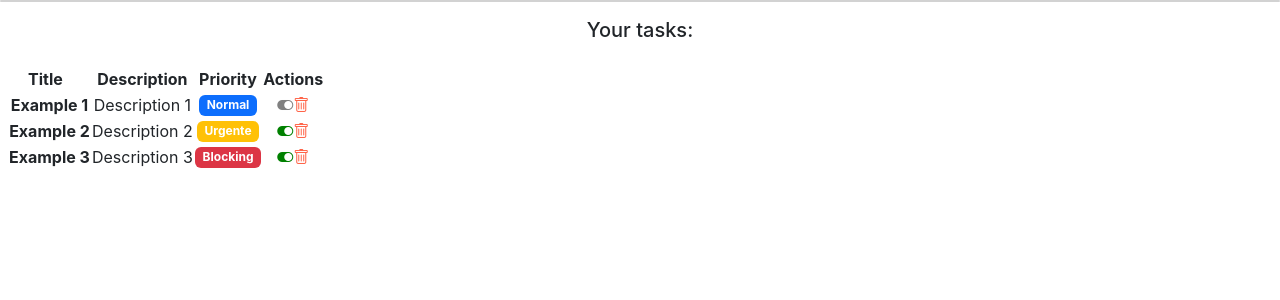
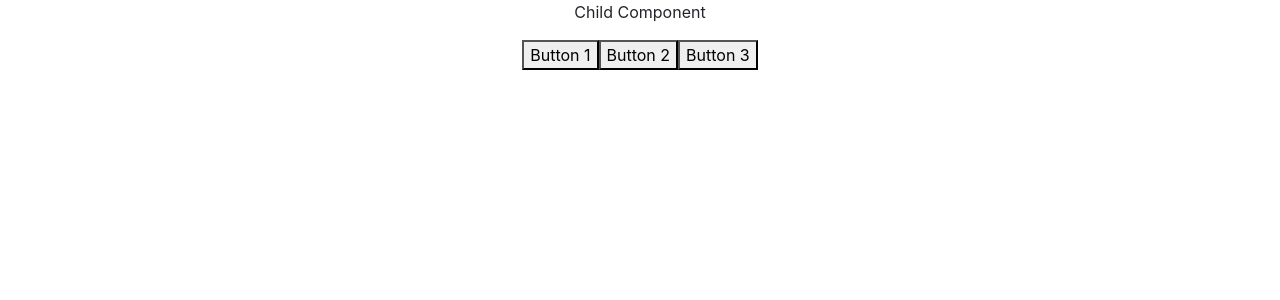
Before and after one commit to SJAR03/task-tracker-react, a React (Create React App) app: page / in a window 1280 px wide. Shown: the top 300 px of the page. Built offline with nearby package versions, Linux system fonts and the light colour scheme.

Commit message:
event handling

```diff
--- a/package.json
+++ b/package.json
@@ -3,6 +3,7 @@
   "version": "0.1.0",
   "private": true,
   "dependencies": {
+    "@popperjs/core": "^2.11.8",
     "@testing-library/jest-dom": "^5.16.5",
     "@testing-library/react": "^13.4.0",
     "@testing-library/user-event": "^13.5.0",
--- a/src/App.js
+++ b/src/App.js
@@ -1,5 +1,6 @@
 // import logo from './logo.svg';
 import './App.css';
+import Father from './components/container/father';
 // import Greeting from './components/pure/greeting'
 // import GreetingF from './components/pure/greetingF';
 import Task_listComponent from './components/container/task_list';
@@ -32,7 +33,9 @@ function App() {
           </h3>
         </Ejemplo4> */}
       {/* </header> */}
-      <Task_listComponent></Task_listComponent>
+      {/* Gestión de eventos */}
+      {/* <Task_listComponent></Task_listComponent> */}
+      <Father></Father>
     </div>
   );
 }
--- /dev/null
+++ b/src/components/container/father.jsx
@@ -0,0 +1,12 @@
+import React from 'react';
+import Child from '../pure/child';
+
+const father = () => {
+  return (
+    <div>
+      <Child></Child>
+    </div>
+  );
+};
+
+export default father;
--- /dev/null
+++ b/src/components/pure/child.jsx
@@ -0,0 +1,23 @@
+import { Alert } from 'bootstrap';
+import React from 'react';
+
+const child = ({ name }) => {
+  function pressButton() {
+    alert(`Default text`);
+  }
+
+  function pressButtonParams(text) {
+    alert(`Text: ${text}`);
+  }
+
+  return (
+    <div>
+      <p onMouseOver={() => console.log('On mouse over')}>Child Component</p>
+      <button onClick={() => console.log('Pressed button 1')}>Button 1</button>
+      <button onClick={pressButton}>Button 2</button>
+      <button onClick={pressButtonParams('Hola')}>Button 3</button>
+    </div>
+  );
+};
+
+export default child;
```
Also changed, not shown: 1 other file (tests, documents, lock files or other folders).
